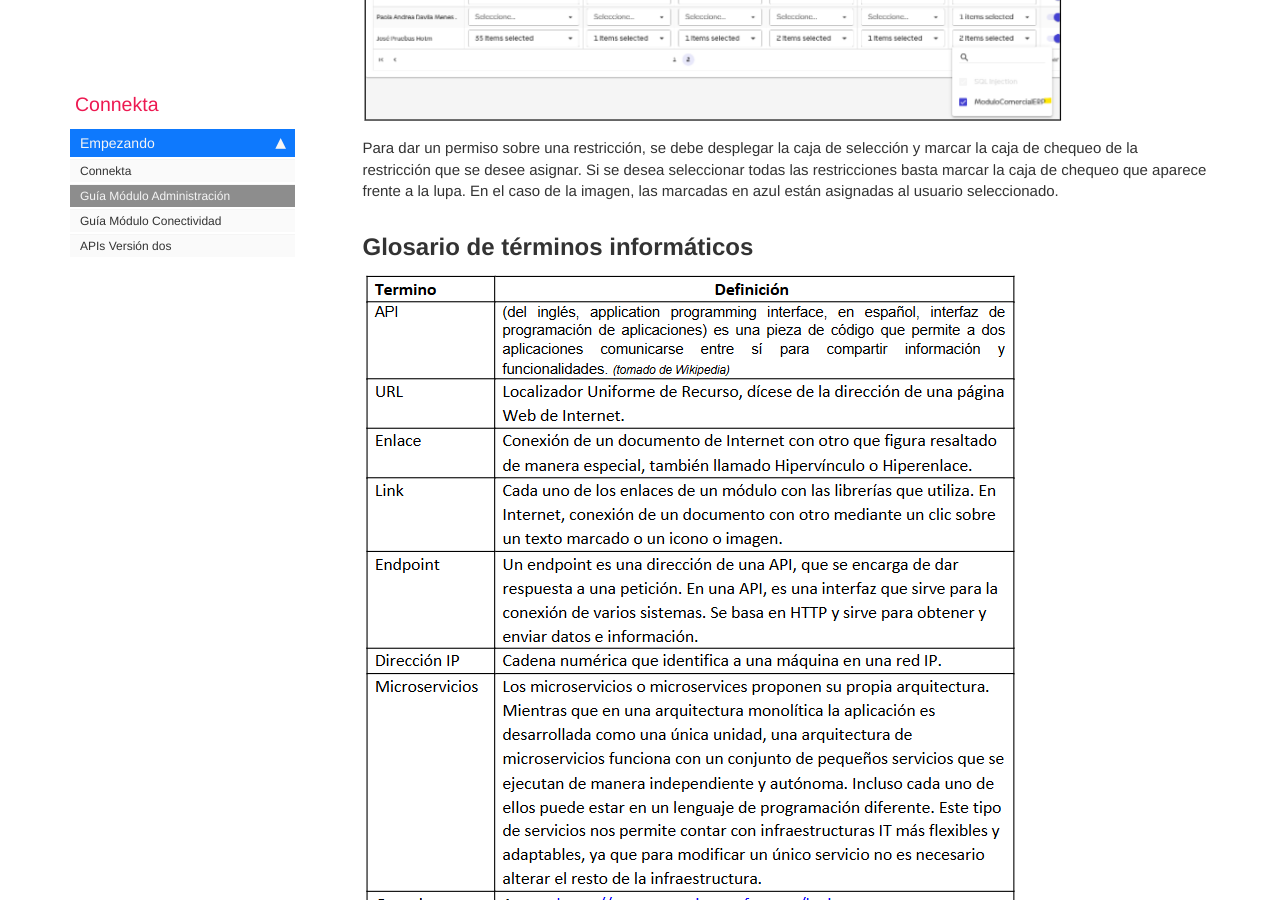
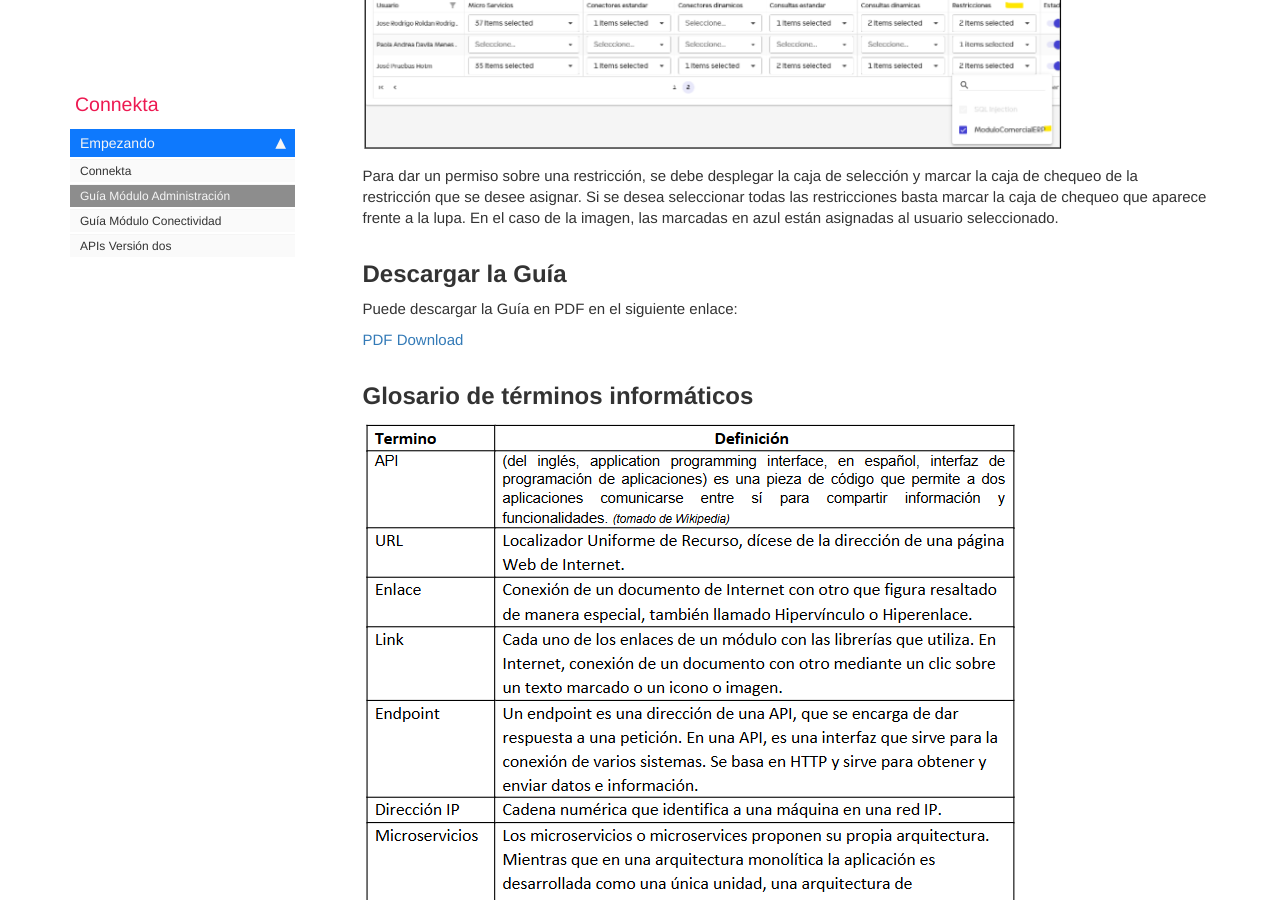
Before and after one commit to Interfaces-y-Soluciones-Interno/Documentacion, a Jekyll site: the page built from pages/sistema_integracion/si_ma_guia.md, in a window 1280 px wide and 900 px high, scrolled down 12816 px. Built offline with Jekyll 4.4.1, drawn with Linux system fonts in a browser that asks for light colours; comment, search, counter and statistics services are not loaded.

Commit message:
Se incluyen archivos para descarga
Se incluyen archivos para descarga

```diff
--- a/pages/sistema_integracion/si_ma_guia.md
+++ b/pages/sistema_integracion/si_ma_guia.md
@@ -248,6 +248,13 @@ file="MA_27.png" alt="" %}
 
 Para dar un permiso sobre una restricción, se debe desplegar la caja de selección y marcar la caja de chequeo de la restricción que se desee asignar. Si se desea seleccionar todas las restricciones basta marcar la caja de chequeo que aparece frente a la lupa. En el caso de la imagen, las marcadas en azul están asignadas al usuario seleccionado.
 
+## **Descargar la Guía** ##
+
+Puede descargar la Guía en PDF en el siguiente enlace:
+
+<a target="_blank" class="noCrossRef" href="{{ "pdf/Guia_Gestion_usuarios_y_permisos_Sistema_Integrador.pdf"}}"> PDF Download
+
+
 ## **Glosario de términos informáticos** ##
 
 
```
Also changed, not shown: pages/sistema_integracion/si_mc_guia.md (+4 -0 lines), 2 other files.
